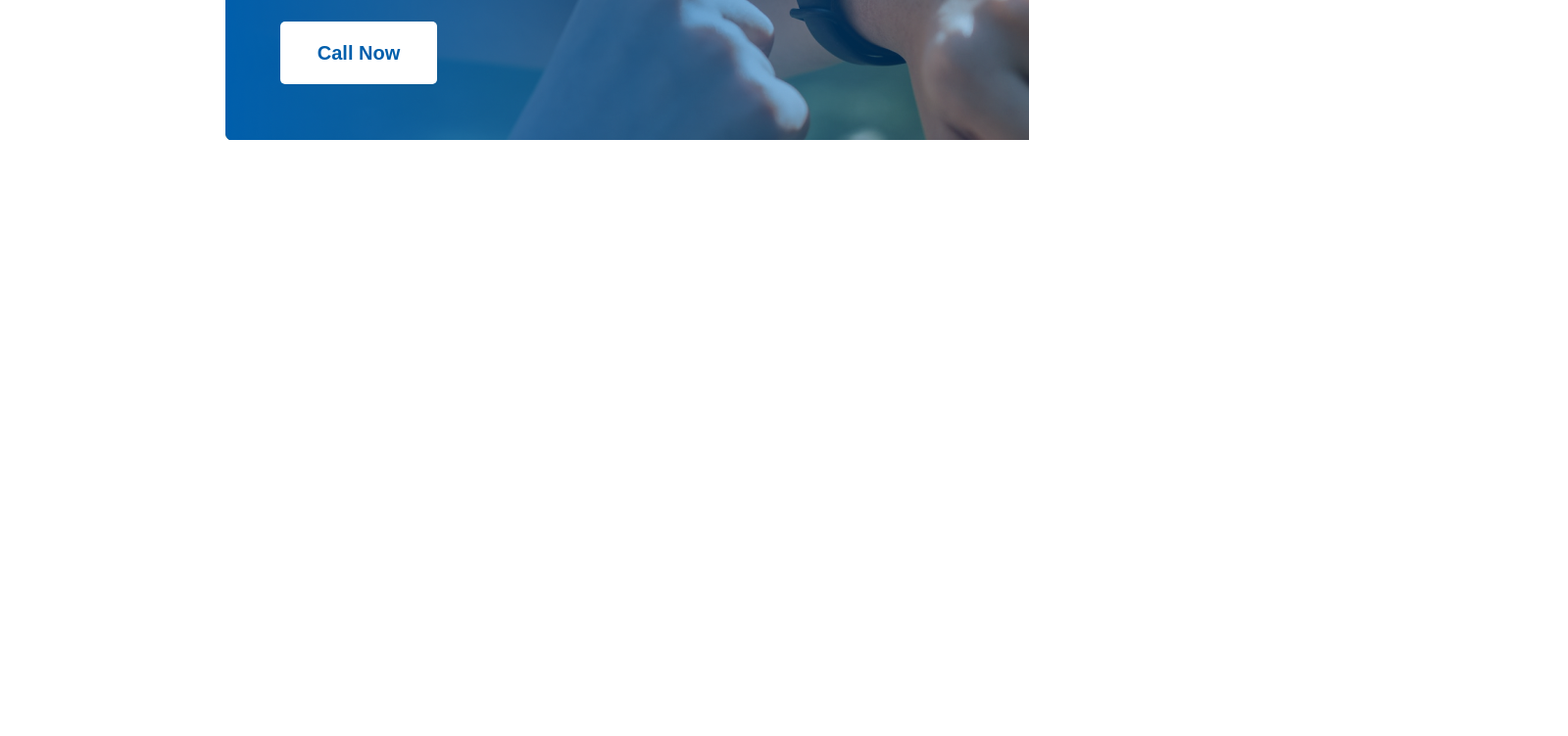
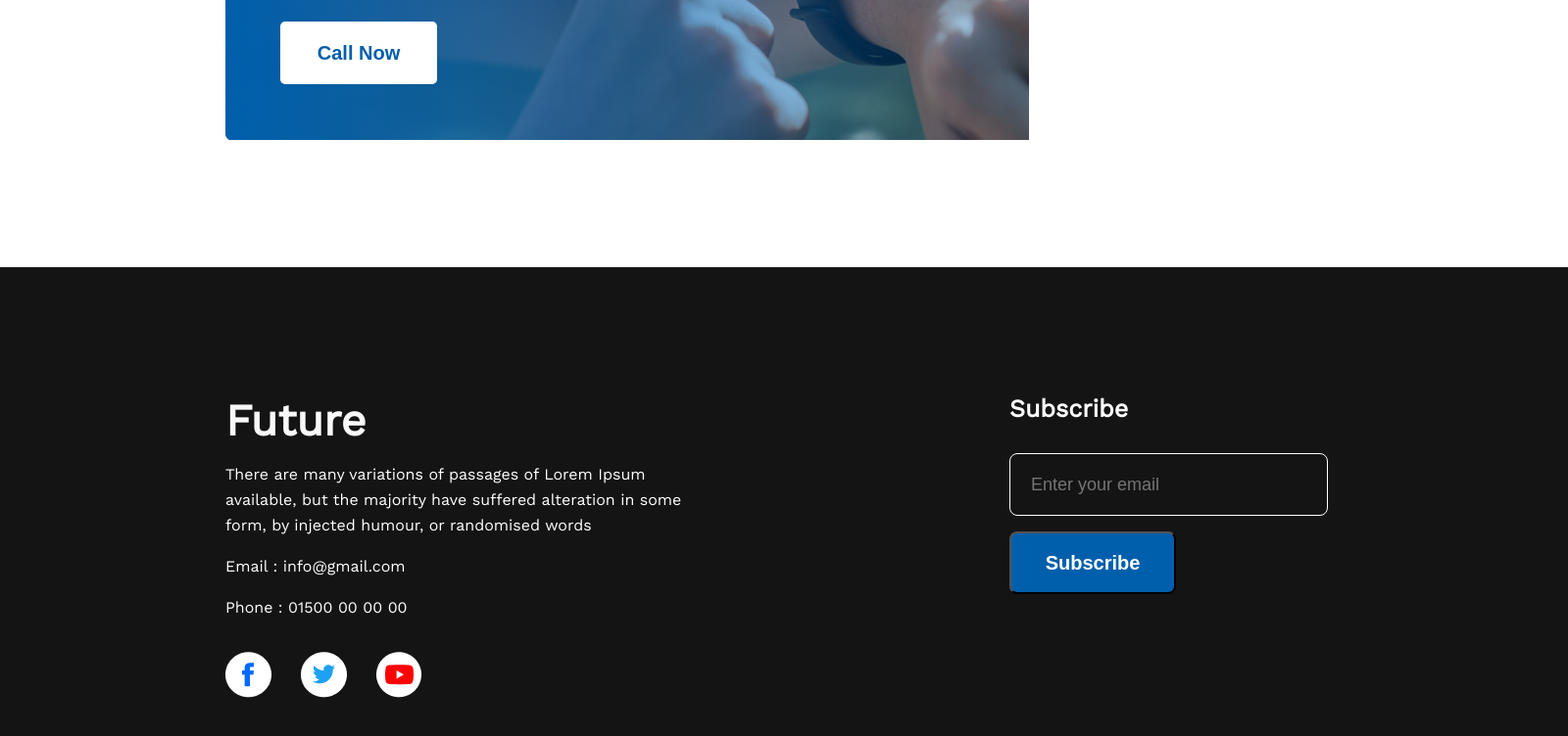
Before and after one commit to MdAlAmin212104/simple-project, a plain HTML site: page index.html in a window 1280 px wide. Shown: the part 2456-3208 px from the top of the page at 98% size, 1600 px wide, since content can reach past the window. Before the commit the page ends 2729 px from the top, so only its background shows below. Drawn offline with nearby package versions, Linux system fonts and the light colour scheme.

Commit message:
full project completed

```diff
--- a/index.html
+++ b/index.html
@@ -73,7 +73,26 @@
       </main>
 
       <footer>
-
+            <div class="footer-section">
+                  <div class="footer-column">
+                        <h5 class="footer-title">Future</h5>
+                        <p class="footer-desc">There are many variations of passages of Lorem Ipsum <br> available, but the majority have suffered alteration in some <br> form, by injected humour, or randomised words</p>
+                        <p class="footer-desc email">Email : info@gmail.com</p>
+                        <p class="footer-desc phone">Phone : 01500 00 00 00</p>
+                        <div class="social-links">
+                              <li><a href="#"><img src="images/icons/fb.png" alt=""></a></li>
+                              <li><a href="#"><img src="images/icons/twitter.png" alt=""></a></li>
+                              <li><a href="#"><img src="images/icons/youtube.png" alt=""></a></li>
+                        </div>
+                  </div>
+                  <div class="footer-column">
+                        <div class="footer-div">
+                              <h5 class="footer-title1">Subscribe</h5>
+                              <input type="email" placeholder="Enter your email"><br>
+                              <button class="subscribe">Subscribe</button>
+                        </div>
+                  </div>
+            </div>
       </footer>
 
 </body>
--- a/style.css
+++ b/style.css
@@ -77,7 +77,7 @@ header{
 /* list-style: url('/media/examples/rocket.svg'); */
 ul{
       padding-left: 30px;
-      list-style: url(/images/icons/icon.svg);
+      list-style: url(images/icons/icon.svg);
       padding-top: 15px;
 }
 ul li{
@@ -140,3 +140,69 @@ ul li{
       margin-top: 25px;
       margin-left: 56px;
 }
+
+/* footer section here */
+
+footer{
+      background: var(--Dark-01, #151414);
+      width: 1600px;
+      height: 577px;
+}
+.footer-section{
+      display: flex;
+      padding-top: 130px;
+      margin: 0 230px;
+}
+.footer-column{
+      width: 50%;
+}
+.footer-title{
+      color: #F8F8F8;
+      font-size: 45px;
+      font-weight: 700;
+}
+.footer-desc{
+      color: #FFF;
+      font-size: 16px;
+      font-weight: 400;
+      line-height: 26px;
+      padding-top: 16px;
+}
+.footer-title1{
+      color: #FFF;
+      font-size: 25px;
+      font-weight: 600;
+}
+.social-links{
+      display: flex;
+}
+input[type="email"]{
+      border-radius: 8px;
+      border: 1px solid #FFF;
+      width: 325px;
+      height: 64px;
+      margin-top: 31px;
+      margin-bottom: 16px;
+      color: var(--Dark-07, #F3F3F3);
+      background: var(--Dark-01, #151414);
+      font-size: 18px;
+      font-weight: 400;
+      padding-left: 21px;
+}
+.social-links li{
+      list-style: none;
+      padding-top: 32px;
+      padding-right: 30px;
+}
+.footer-div{
+      padding-left: 230px;
+}
+.subscribe{
+      border-radius: 8px;
+      background: #005FAC;
+      color: #FFF;
+      font-size: 20px;
+      font-weight: 600;
+      width: 170.106px;
+      height: 64px;
+}
```
